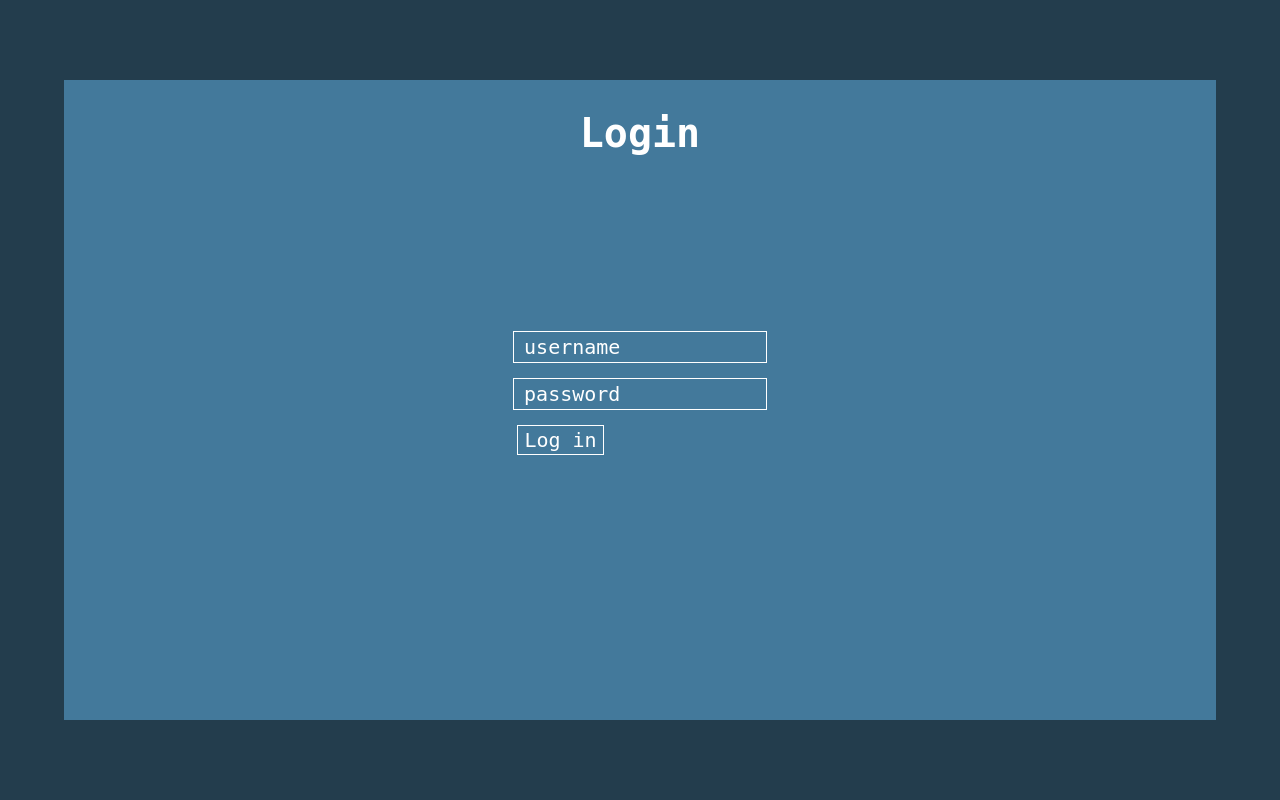
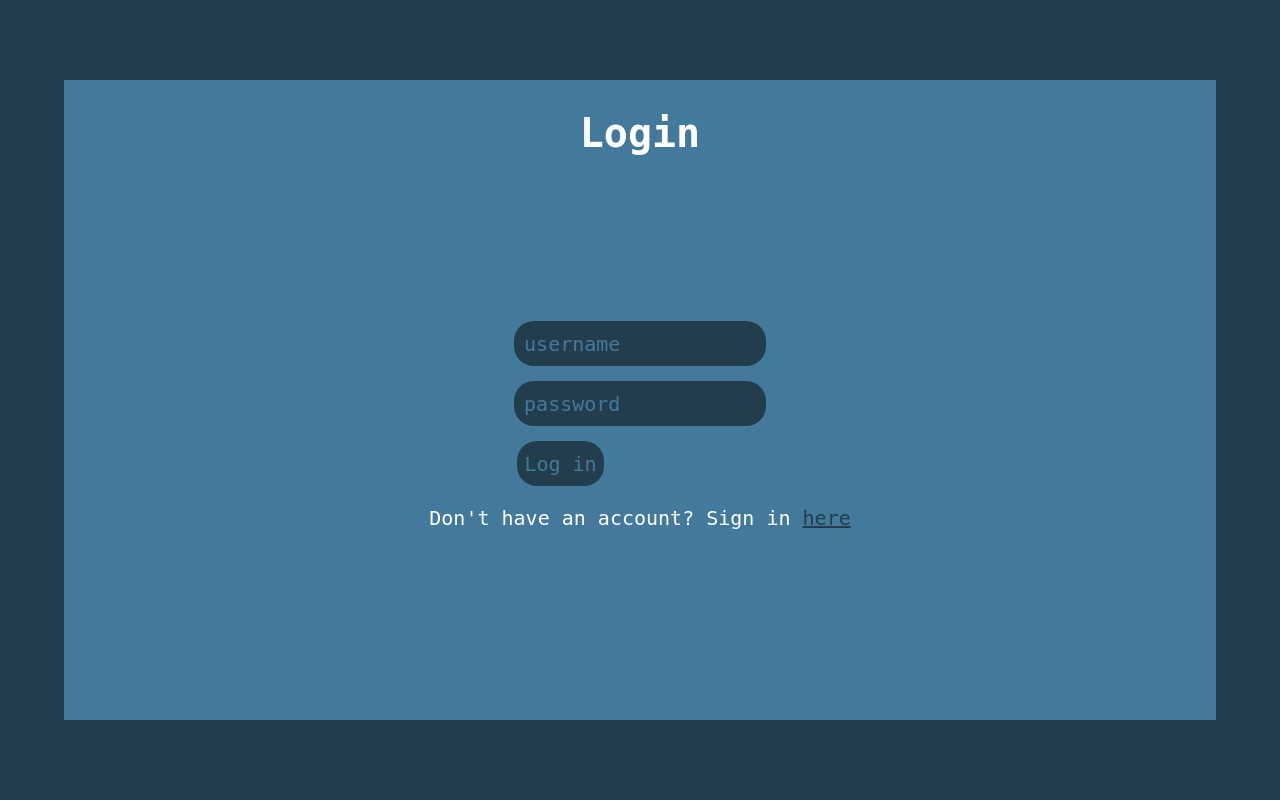
Before and after one commit to Swayam600/Todo, a Django app: page /login/ in a window 1280 px wide. Run offline with Django 3.2, Linux system fonts and the light colour scheme.

Commit message:
Added All

```diff
--- a/app/static/app/base.css
+++ b/app/static/app/base.css
@@ -19,7 +19,7 @@
     --secondary: #581908a1; */
 
     /* --primary: #485696;
-    --secondary: #FC7A1E; */
+    --secondary: #fc7a1e96; */
 }
 body {
     background: var(--primary)
--- a/app/static/app/form.css
+++ b/app/static/app/form.css
@@ -14,25 +14,26 @@
     margin: 30px 0;
 }
 .content form {
-    /* border: 2px solid white; */
+    /* border: 2px solid var(--primary); */
     min-width: 30%;
     display: flex;
     flex-direction: column;
     align-items: center;
-    padding: 30px;
+    padding: 20px;
     margin-top: 10%
 }
 ::placeholder {
     font-size: 20px;
-    color: white;
+    color: var(--secondary);
 }
 .content form input {
-    height: 30px;
+    height: 45px;
+    border-radius: 20px;
     width: 70%;
-    border: 1px solid white;
+    border: none;
     outline: none;
-    background: none;
-    color: white;
+    background: var(--primary);
+    color: var(--secondary);
     font-size: 20px;
     padding-left: 10px;
 }
@@ -40,24 +41,26 @@
     width: 25%;
     font-size: 20px;
     outline: none;
-    border: 1px solid white;
-    background: none;
+    border: none;
+    border-radius: 20px;
+    background: var(--primary);
     position: relative;
     right: 23%;
-    color: white;
-    height: 30px;
+    color: var(--secondary);
+    height: 45px;
     transition: 0.5s;
 }
 .content form button:hover {
-    box-shadow: inset 0 -50px 0 white;
-    color: var(--primary)
+    box-shadow: inset 0 -50px 0 var(--secondary);
+    color: var(--primary);
+    border: 1px solid var(--primary)
 }
 
 span {
     font-size: 20px;
 }
 span a {
-    color: white;
+    color: var(--primary);
     text-decoration: underline;
 }
 
--- a/app/templates/app/home.html
+++ b/app/templates/app/home.html
@@ -47,7 +47,7 @@ Home
 
     <!-- list start here -->
     {% if task_list %}
-    <ol>
+    <ul>
         {% for task in task_list %}
         <li>
             {{ task }} &nbsp; <form action="{% url 'delete_task' task.id %}"> {% csrf_token %}
@@ -55,7 +55,7 @@ Home
             </form>
         </li>
         {% endfor %}
-    </ol>
+    </ul>
     {% endif %}
 </div>
 <script>
--- a/app/templates/app/login.html
+++ b/app/templates/app/login.html
@@ -14,10 +14,11 @@ Registration
 <div class="content">
   <h2>Login </h2>
 <form action="{% url 'login' %}" method="POST"> {% csrf_token %}
-    <input type="text" name="username" id="username" placeholder="username"> <br>
+    <input type="text" name="username" id="username" placeholder="username" autocomplete="off"> <br>
     <input type="password" name="password" id="password" placeholder="password"> <br>
     <button type="submit">Log in</button>
 </form>
+<span>Don't have an account? Sign in <a href="{% url 'register' %}">here</a></span>
 {% if warning %}
   {{ warning }}
 {% endif %}
```
Also changed, not shown: app/static/app/home.css (+5 -5 lines), db.sqlite3.
